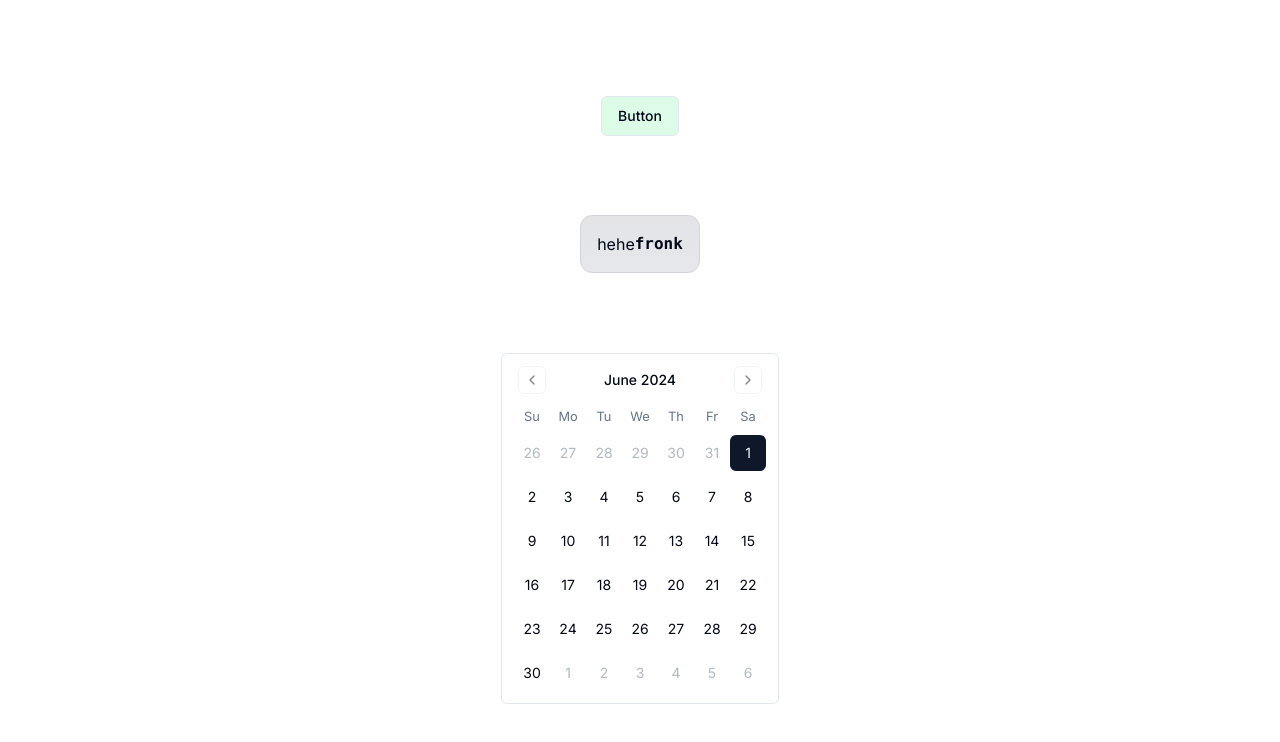
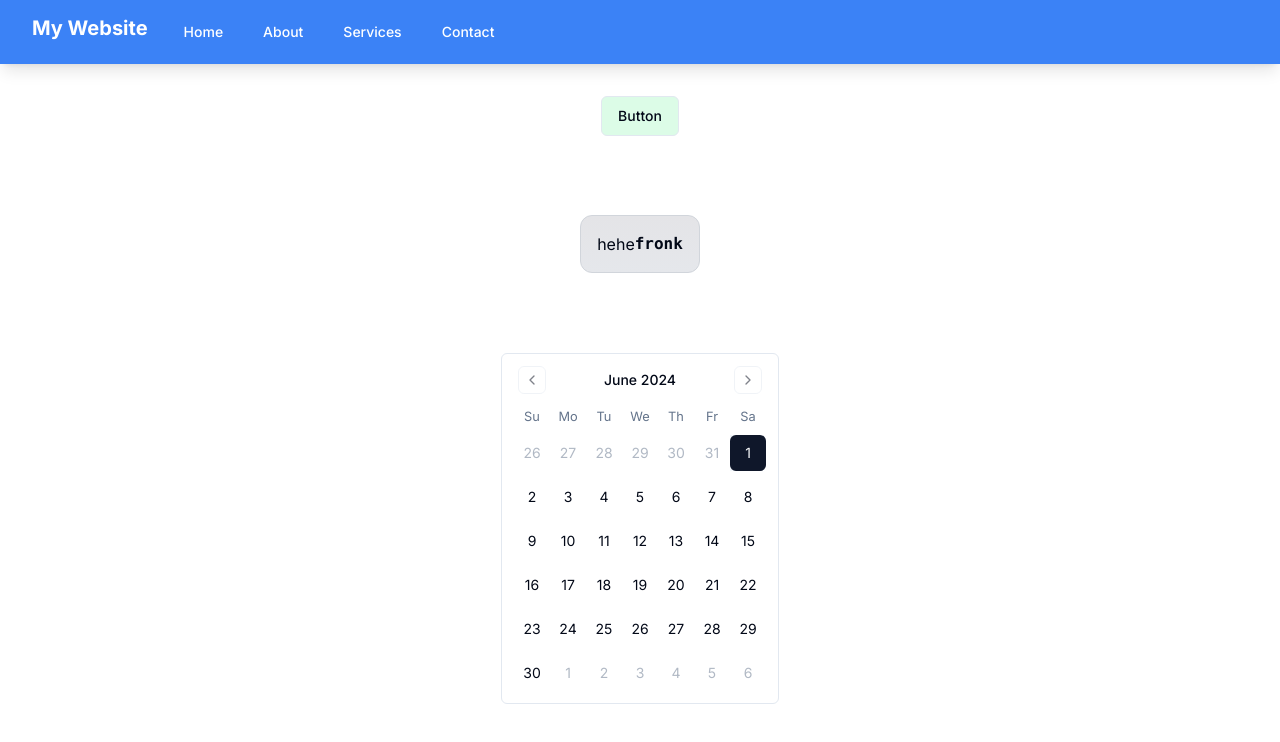
Before and after one commit to HarriBo3/project, a Next.js app: page / in a window 1280 px wide. Shown: the top 742 px of the page. Built offline with nearby package versions, Linux system fonts and the light colour scheme.

Commit message:
Second Commit

```diff
--- a/src/app/page.tsx
+++ b/src/app/page.tsx
@@ -4,11 +4,14 @@ import Image from "next/image";
 import { Button } from "@/components/ui/button";
 import { Calendar } from "@/components/ui/calendar";
 import React, { useState } from 'react';
+import Navbar from '@/components/Navbar';
 
 export default function Home() {
   const [date, setDate] = useState<Date | undefined>(new Date());
 
   return (
+    <div>
+      <Navbar />
       <main className="flex min-h-screen flex-col items-center justify-between p-24">
         <Button className="bg-green-100" variant="outline">Button</Button>
 
@@ -24,5 +27,6 @@ export default function Home() {
           className="rounded-md border"
         />
       </main>
+    </div>
   );
 }
--- /dev/null
+++ b/src/components/Navbar.tsx
@@ -0,0 +1,42 @@
+import React from 'react';
+import Link from 'next/link';
+
+const Navbar: React.FC = () => {
+    return (
+        <nav className="bg-blue-500 fixed top-0 w-full z-50 shadow-lg">
+            <div className="max-w-7xl mx-auto px-2 sm:px-6 lg:px-8">
+                <div className="relative flex items-center justify-between h-16">
+                    <div className="absolute inset-y-0 left-0 flex items-center sm:hidden">
+                        {/* Mobile menu button */}
+                    </div>
+                    <div className="flex-1 flex items-center justify-center sm:items-stretch sm:justify-start">
+                        <Link href="/" legacyBehavior>
+                            <a className="text-white font-bold text-xl">My Website</a>
+                        </Link>
+                        <div className="hidden sm:block sm:ml-6">
+                            <div className="flex space-x-4">
+                                <Link href="#home" legacyBehavior>
+                                    <a className="text-white hover:bg-blue-700 hover:text-white px-3 py-2 rounded-md text-sm font-medium">Home</a>
+                                </Link>
+                                <Link href="#about" legacyBehavior>
+                                    <a className="text-white hover:bg-blue-700 hover:text-white px-3 py-2 rounded-md text-sm font-medium">About</a>
+                                </Link>
+                                <Link href="#services" legacyBehavior>
+                                    <a className="text-white hover:bg-blue-700 hover:text-white px-3 py-2 rounded-md text-sm font-medium">Services</a>
+                                </Link>
+                                <Link href="#contact" legacyBehavior>
+                                    <a className="text-white hover:bg-blue-700 hover:text-white px-3 py-2 rounded-md text-sm font-medium">Contact</a>
+                                </Link>
+                            </div>
+                        </div>
+                    </div>
+                    <div className="absolute inset-y-0 right-0 flex items-center pr-2 sm:static sm:inset-auto sm:ml-6 sm:pr-0">
+                        {/* Placeholder for any future additions */}
+                    </div>
+                </div>
+            </div>
+        </nav>
+    );
+};
+
+export default Navbar;
```
Lines whose indentation alone changed are shown as unchanged.
